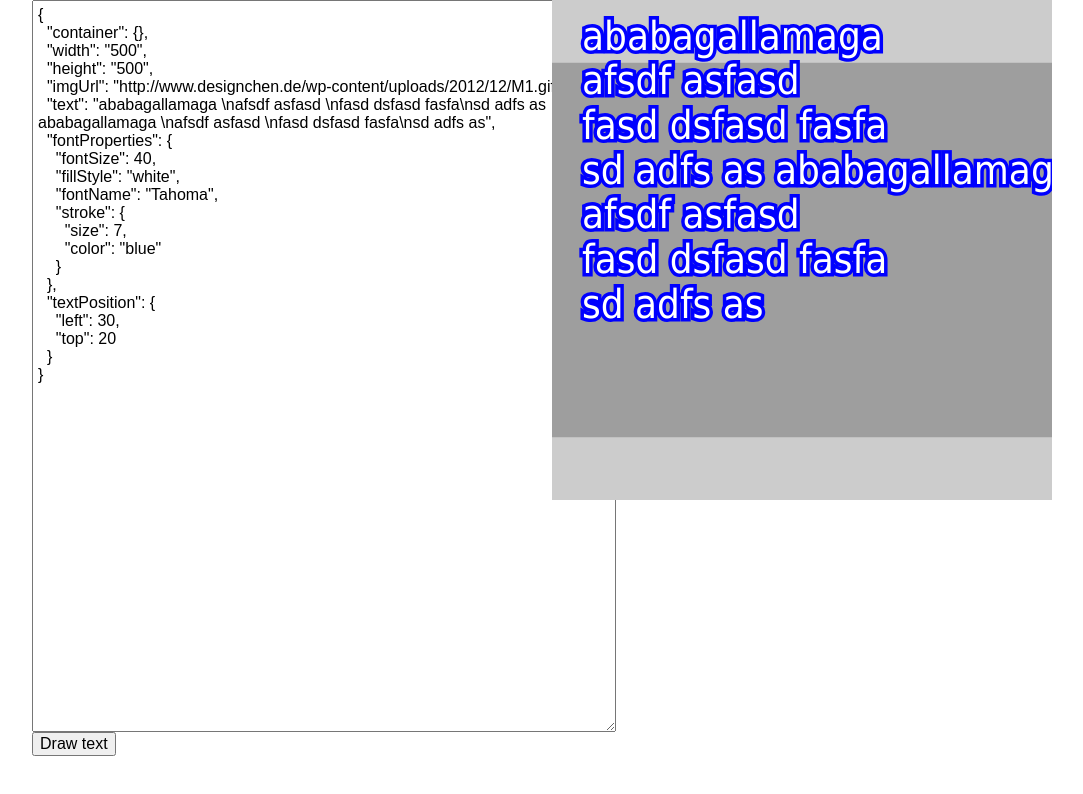
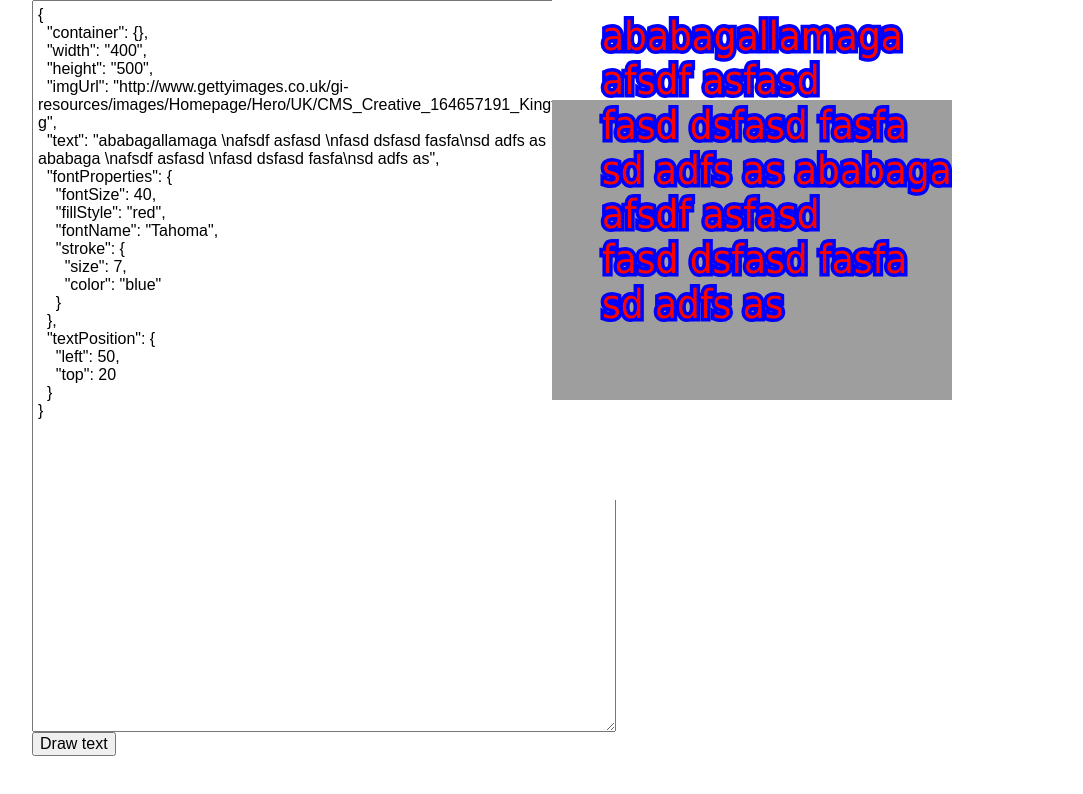
Before and after one commit to RazumO/canvas, a plain HTML site: page demo/index.html in a window 1280 px wide. Both pictures are taken after a click on the button "Draw text". Shown: the part 80-874 px from the top of the page, without its empty margins (93-1176 px from the left). Drawn offline with Linux system fonts and the light colour scheme.

Commit message:
Divided code by functions. Added options parametr descrioption.

```diff
--- a/build/js/canvas.js
+++ b/build/js/canvas.js
@@ -2,22 +2,25 @@
 
 /*
 * var fontProperties = {
-*   fontSize: 30,
-*   fillStyle: 'black',
-*   fontName: 'Times New Roman',
-*   stroke: {
-*     size: 7,
-*     color: 'black'
+* "container": document.getElementById('container'),
+* "width": "400",
+* "height": "500",
+* "imgUrl": "http://www.gettyimages.co.uk/gi-resources/images/Homepage/Hero/UK/CMS_Creative_164657191_Kingfisher.jpg",
+* "text": "ababagallamaga \nafsdf asfasd \nfasd dsfasd fasfa",
+* "fontProperties": {
+*   "fontSize": 40,
+*   "fillStyle": "red",
+*   "fontName": "Tahoma",
+*   "stroke": {
+*     "size": 7,
+*     "color": "blue"
+*     }
+*   },
+*   "textPosition": {
+*     "left": 50,
+*     "top": 20
 *   }
 * }
-*
-* var textPosition = {
-*   left: 2,
-*   top: 3
-* };
-*
-* var options = {
-* container, imgUrl, textPosition, fontProperties}
 * */
 
 var AddText = function () {
@@ -40,35 +43,25 @@ var AddText = function () {
     }
 
     var img = new Image();
-    //img.setAttribute('width', options.width);
     img.onload = function(){
       //Get img parametres
       var realImgWidth = img.width;
       var realImgHeight = img.height;
-      var strokeError = fontProperties.stroke.size / RETREAT_DEVIDER;
       var canvas = document.createElement("CANVAS");
       canvas.setAttribute('width', options.width + 'px');
       canvas.setAttribute('height', options.height + 'px');
       canvas.setAttribute('id', 'canvas');
-      if (realImgWidth > realImgHeight) {
-        var imgHeight = (options.width / realImgWidth) * realImgHeight;
-        img.height = imgHeight;
-        //canvas.setAttribute('width', options.width + 'px');
-        //canvas.setAttribute('height', imgHeight + 'px');
-        options.container.appendChild(canvas);
-        var ctx = canvas.getContext('2d');
-        ctx.drawImage(img, 0, options.height / 2 - imgHeight / 2, options.width, imgHeight); //options.height / 2 + imgHeight / 2
-      } else {
-        var imgWidth = (options.height / realImgHeight) * realImgWidth;
-        img.width = imgWidth;
-        //canvas.setAttribute('width', imgWidth + 'px');
-        //canvas.setAttribute('height', options.height + 'px');
-        options.container.appendChild(canvas);
-        var ctx = canvas.getContext('2d');
-        ctx.drawImage(img, options.width / 2 - imgWidth / 2, 0, imgWidth, options.height);
+      var ctx = drawImage(canvas, realImgWidth, realImgHeight, img);
+      drawText(ctx, options.text, options.fontProperties);
+    };
+    img.src = options.imgUrl + '?' + Date.now();
   }
-      setFontProperties(ctx, options.fontProperties);
+
+  function drawText(ctx, text, fontProperties)
+  {
+    setFontProperties(ctx, fontProperties);
     //separete by \n
+    var strokeError = fontProperties.stroke.size / RETREAT_DEVIDER;
     var strokeErrorHeight = options.fontProperties.stroke.size / RETREAT_DEVIDER_HEIGHT;
     var lineheight = fontProperties.fontSize + strokeErrorHeight * 2;
     var newInput = getWidthLines(ctx, strokeError, options.text);
@@ -80,9 +73,26 @@ var AddText = function () {
       ctx.strokeText(lines[i], options.textPosition.left, options.textPosition.top + (i * lineheight));
       ctx.fillText(lines[i], options.textPosition.left, options.textPosition.top + (i * lineheight));
     }
-    };
-    img.src = options.imgUrl + '?' + Date.now();
   }
+
+  function drawImage(canvas, realImgWidth, realImgHeight, img) {
+    if (realImgWidth > realImgHeight) {
+      var imgHeight = (options.width / realImgWidth) * realImgHeight;
+      img.height = imgHeight;
+      canvas.style.background = 'white';
+      options.container.appendChild(canvas);
+      var ctx = canvas.getContext('2d');
+      ctx.drawImage(img, 0, options.height / 2 - imgHeight / 2, options.width, imgHeight);
+    } else {
+      var imgWidth = (options.height / realImgHeight) * realImgWidth;
+      img.width = imgWidth;
+      options.container.appendChild(canvas);
+      var ctx = canvas.getContext('2d');
+      ctx.drawImage(img, options.width / 2 - imgWidth / 2, 0, imgWidth, options.height);
+    }
+    return ctx;
+  }
+
 
   function setFontProperties(ctx, fontProperties) {
     console.log(fontProperties);
--- a/demo/main.js
+++ b/demo/main.js
@@ -6,7 +6,7 @@ var container = document.getElementById('container');
 
 var fontProperties = {
   fontSize: 40,
-  fillStyle: 'white',
+  fillStyle: 'red',
   fontName: 'Tahoma',
   stroke: {
     size: 7,
@@ -15,17 +15,17 @@ var fontProperties = {
 };
 
 var textPosition = {
-  left: 30,
+  left: 50,
   top: 20
 }
 
-var text = 'ababagallamaga \nafsdf asfasd \nfasd dsfasd fasfa\nsd adfs as ababagallamaga \nafsdf asfasd \nfasd dsfasd fasfa\nsd adfs as';
+var text = 'ababagallamaga \nafsdf asfasd \nfasd dsfasd fasfa\nsd adfs as ababaga \nafsdf asfasd \nfasd dsfasd fasfa\nsd adfs as';
 
 var options = {
   container: container,
-  width: '500',
+  width: '400',
   height: '500',
-  imgUrl: 'http://www.designchen.de/wp-content/uploads/2012/12/M1.gif',
+  imgUrl: 'http://www.gettyimages.co.uk/gi-resources/images/Homepage/Hero/UK/CMS_Creative_164657191_Kingfisher.jpg',
   text: text,
   fontProperties: fontProperties,
   textPosition: textPosition
--- a/demo/style.css
+++ b/demo/style.css
@@ -16,5 +16,4 @@ textarea {
 
 #container {
   float: left;
-  background: #ccc;
 }
```
Lines whose indentation alone changed are shown as unchanged.
